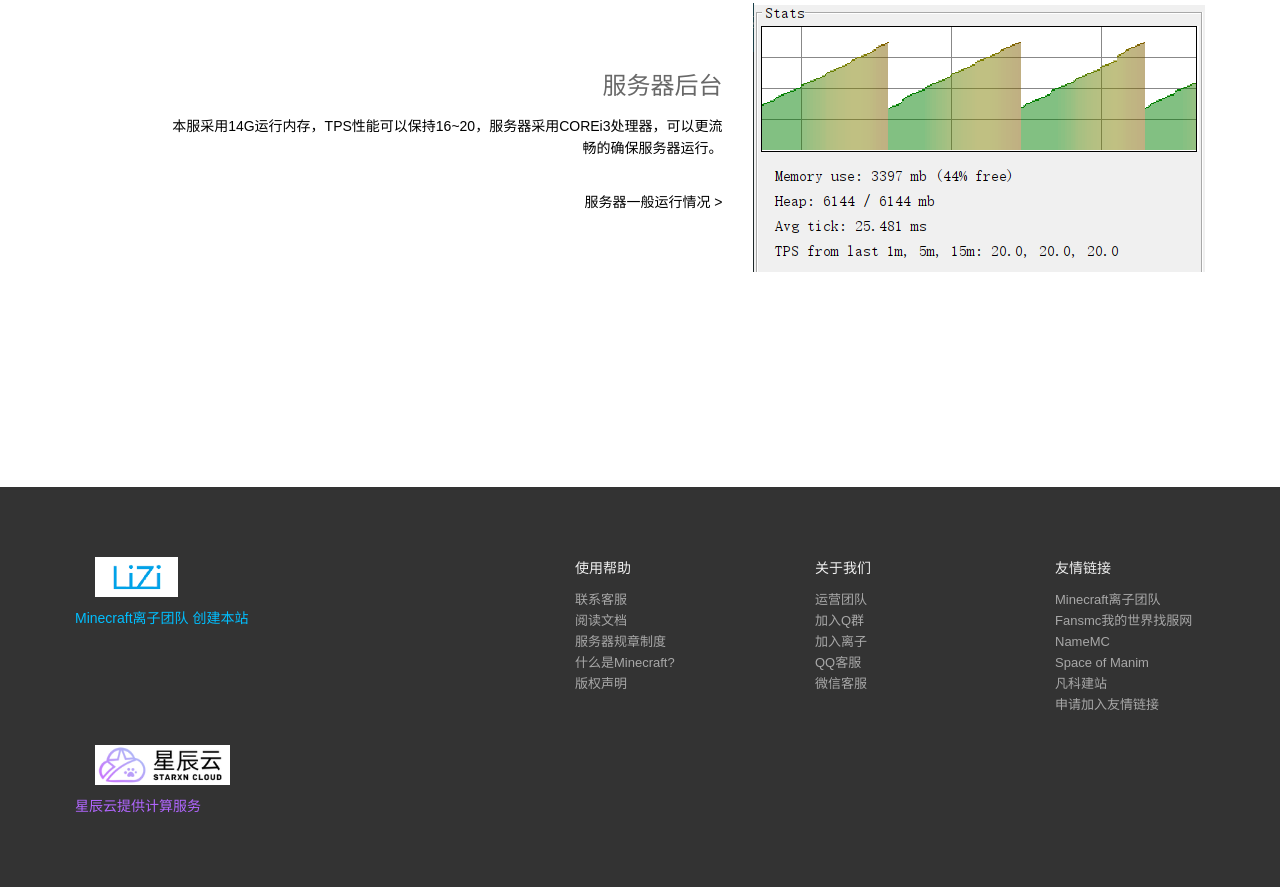
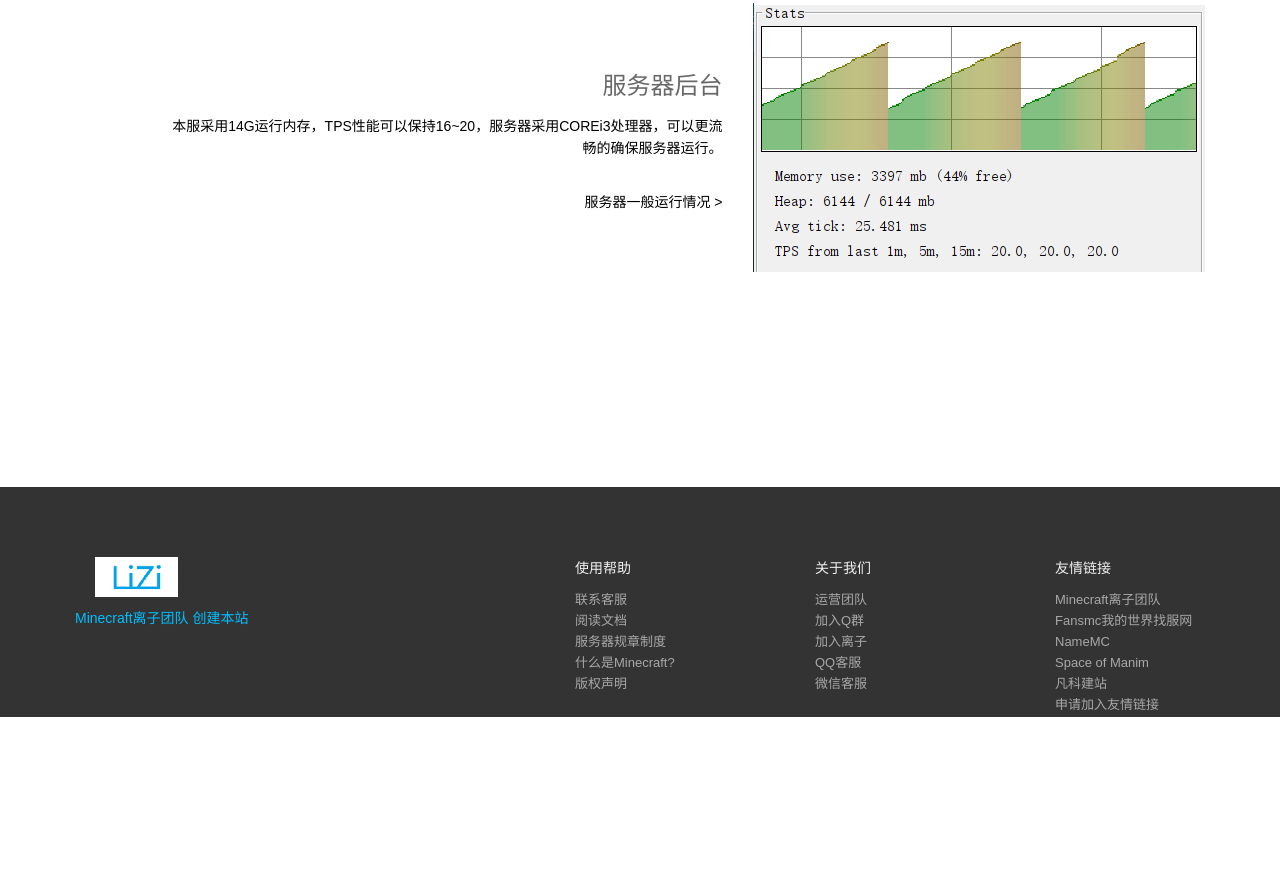
Before and after one commit to TeamLiZi/smpsite, a plain HTML site: page pc/index.html in a window 1280 px wide. Shown: the part 2809-3696 px from the top of the page. After the commit the page ends 3534 px from the top, so only its background shows below. Drawn offline with Linux system fonts and the light colour scheme.

Commit message:
Update index.html

```diff
--- a/pc/index.html
+++ b/pc/index.html
@@ -238,12 +238,6 @@
             </ul>
         </div>
     </div>
-<div class="bottom">
-    <div class="main_box">
-        <div class="box">
-            <li class="hidden-xs" style="max-width: 300px;"><p><a class="footer-logo" href="http://starxn.com/" title="">
-                <img src="./img/logo7.png" data-src="./img/logo7.png" switch-src="./img/logo7.png" alt="星辰云计算服" class=" ls-is-cached lazyloaded" style="height: 40px;">
-            </a></p><div class="footer-muted em09"><font color="#B266FF">星辰云提供计算服务</div></li>
 </div>
 <!--结束END-->
 
```
